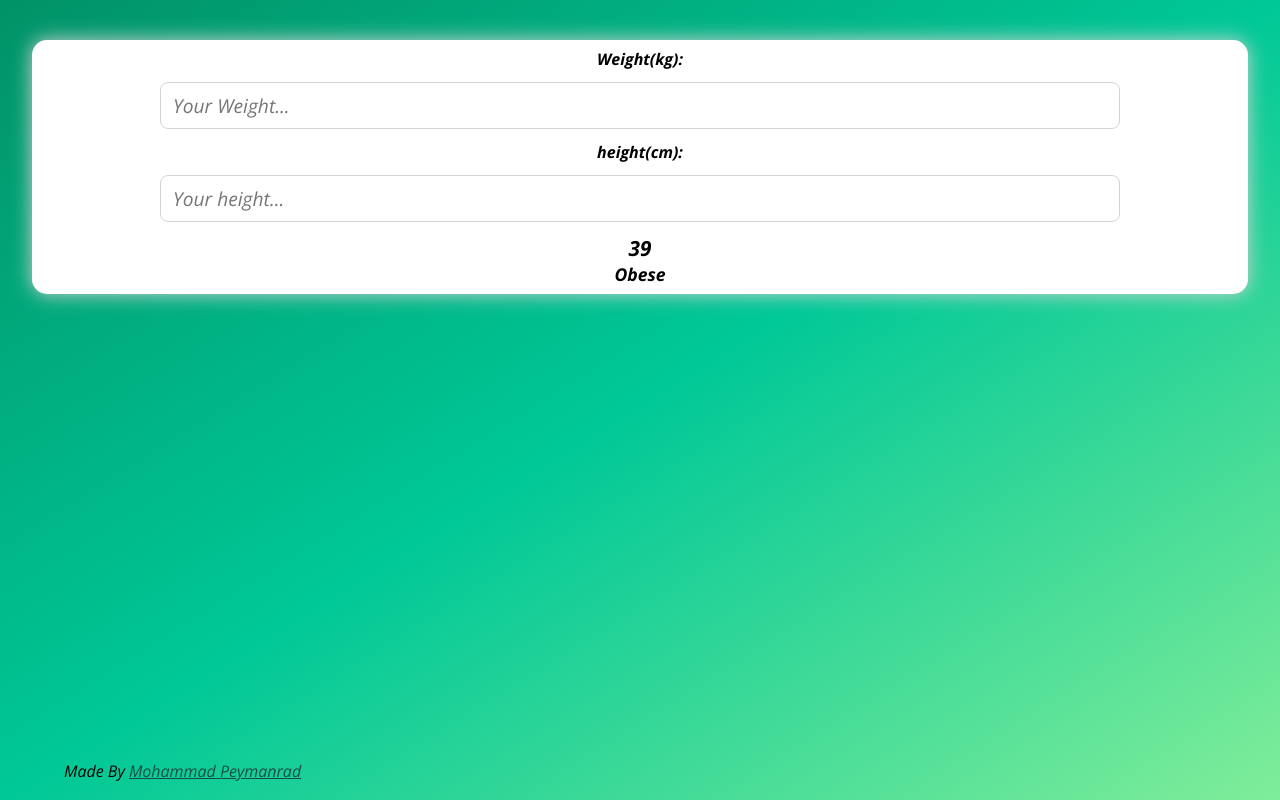
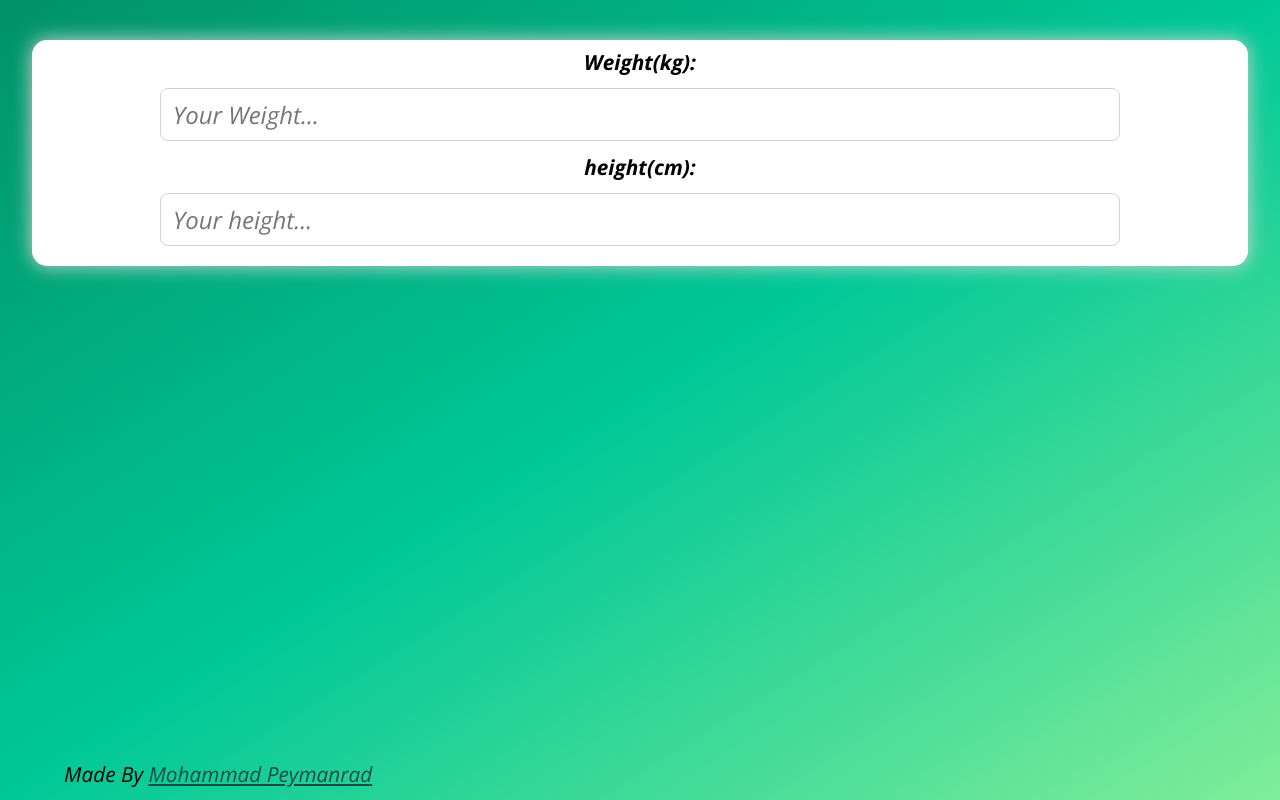
Before and after one commit to MPeymanrad/BMI-Calculator, a plain HTML site: page index.html in a window 1280 px wide. Drawn offline with Linux system fonts and the light colour scheme.

Commit message:
Did some responsive work

```diff
--- a/index.html
+++ b/index.html
@@ -15,8 +15,8 @@
             <input type="number" id="weight" placeholder="Your Weight..." min="0" max="400">
             <label>height(cm):</label>
             <input type="number" id="height" placeholder="Your height..." min="10" max="300">
-            <p id="result">39</p>
-            <p id="status">Obese</p>
+            <p id="result"></p>
+            <p id="status"></p>
         </div>
         <p class="about_para">Made By <a href="http://github.com/Mpeymanrad" class="about" target="_blank">Mohammad Peymanrad</a></p>
     </div>
--- a/style.css
+++ b/style.css
@@ -61,3 +61,25 @@ input {
     font-weight: 700;
     font-size: 1.1rem;
 }
+@media only screen and (min-width:768px) {
+    input {
+        font-size: 1.5rem;
+    }
+    label {
+        font-size: 1.3rem;
+    }
+    #result {
+        font-size: 1.5rem;
+    }
+    #status {
+        font-size: 1.3rem;
+    }
+    .about_para {
+        font-size: 1.3rem;
+    }
+}
+@media only screen and (min-width:1440px) {
+    .wrapper {
+        width:  85%;
+    }
+}
```
